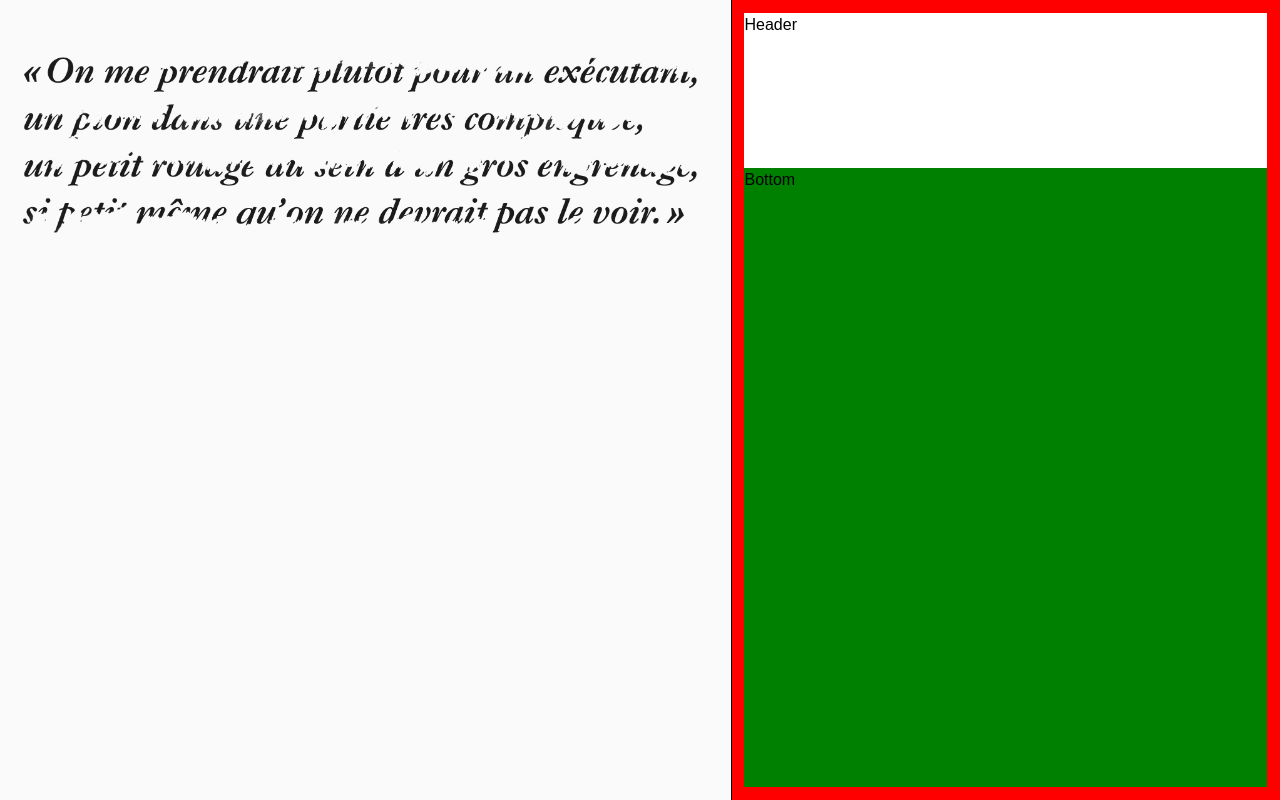
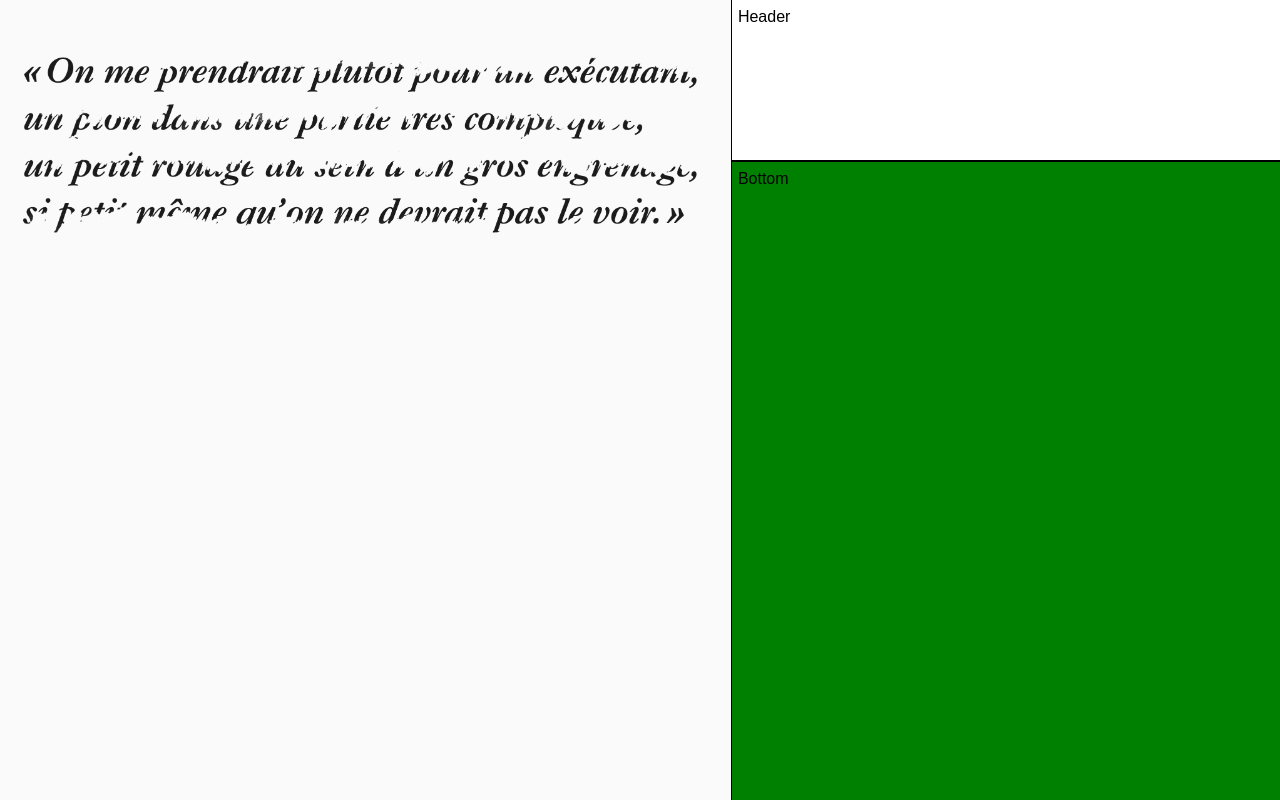
Before and after one commit to olivierhuynh-web/timothee, a Next.js app: page / in a window 1280 px wide. Built offline with nearby package versions, Linux system fonts and the light colour scheme.

Commit message:
ajustements

```diff
--- a/src/app/components/sidebar/sidebar.js
+++ b/src/app/components/sidebar/sidebar.js
@@ -13,7 +13,6 @@ const sidebar = () => {
   // ==================== USESTATE ====================
 
   const [timeline, setTimeline] = useState(null);
-  const bottomRef = useRef(null);
   // ==================== TIMELINE GSAP ====================
 
   useIsomorphicLayoutEffect(() => {
@@ -40,9 +39,13 @@ const sidebar = () => {
 
   // ==================== USEREFS ====================
 
+  const bottomRef = useRef(null);
+
   return (
     <div className={styles.sidebar__container}>
       <div className={styles.sidebar__container__header}>Header</div>
+      <hr className={styles.sidebar__container__separator} />
+
       <div ref={bottomRef} className={styles.sidebar__container__bottom}>
         Bottom
       </div>
--- a/src/app/components/sidebar/sidebar.module.scss
+++ b/src/app/components/sidebar/sidebar.module.scss
@@ -6,18 +6,23 @@
     height: 100vh;
     width: 45vw;
     background-color: red;
-    padding: 1%;
     overflow: auto;
-    box-sizing: border-box;
     &__header {
+      padding: 1%;
       background-color: #fff;
       height: 20%;
       width: 100%;
       flex-shrink: 0;
+      box-sizing: border-box;
+    }
+    &__separator {
+      border: 0.5px solid black;
     }
     &__bottom {
+      padding: 1%;
       box-sizing: border-box;
       min-height: 0;
+      background-color: #fff;
     }
   }
 }
--- a/src/app/page.js
+++ b/src/app/page.js
@@ -1,5 +1,5 @@
 import Image from 'next/image';
-import styles from './page.module.css';
+import styles from './page.module.scss';
 import Hero from './components/main/hero/hero';
 import Sidebar from './components/sidebar/sidebar';
 import Main from './components/main/main';
```
Also changed, not shown: src/app/page.module.scss (renamed from src/app/page.module.css).
